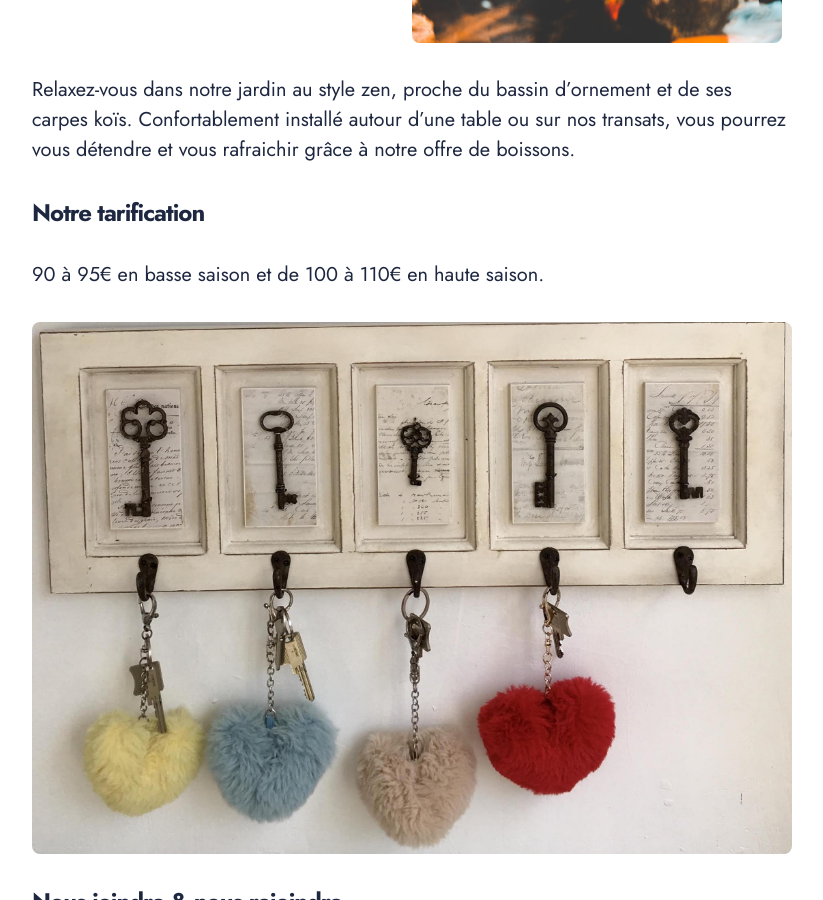
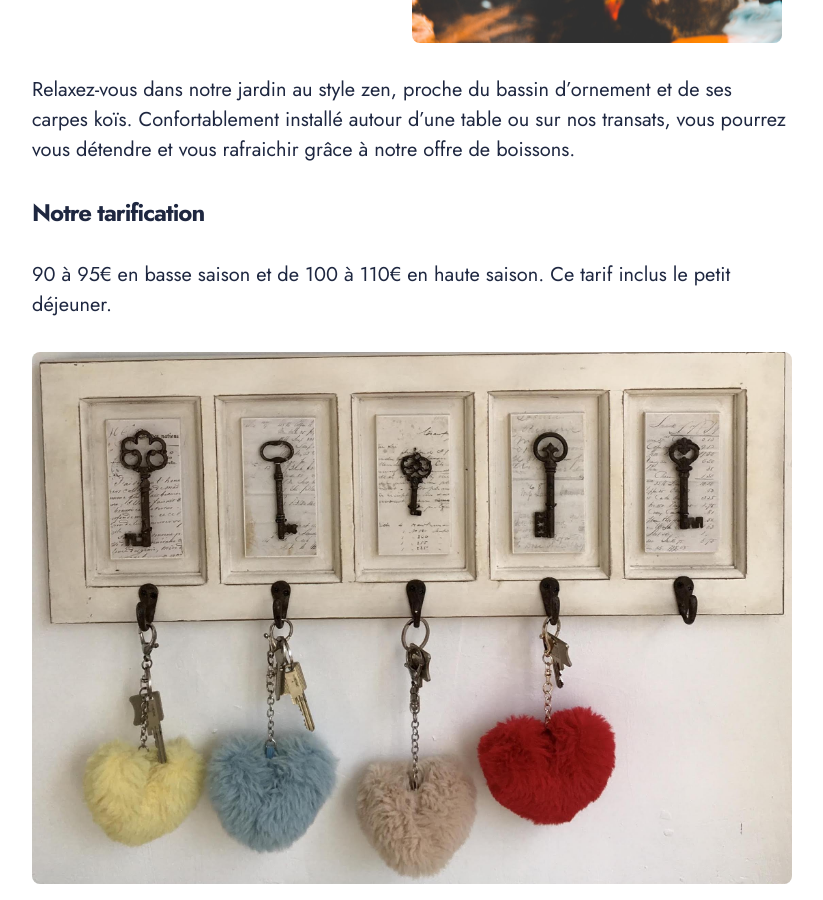
Before and after one commit to slimooo/revesdangele, a Jekyll site: the page built from index.md, in a window 1280 px wide and 900 px high, scrolled down 5332 px. Shown: the whole window, without its empty margins (228-1051 px from the left). Built offline with Jekyll 4.4.1, drawn with Linux system fonts in a browser that asks for light colours; nearby versions of some CDN libraries.

Commit message:
Update index.md

```diff
--- a/index.md
+++ b/index.md
@@ -96,7 +96,7 @@ Relaxez-vous dans notre jardin au style zen, proche du bassin d’ornement et de
 
 ### Notre tarification
 
-90 à 95€ en basse saison et de 100 à 110€ en haute saison.
+90 à 95€ en basse saison et de 100 à 110€ en haute saison. Ce tarif inclus le petit déjeuner.
 
 ![](/images/IMG_2712-1-min.JPG)
 
```
